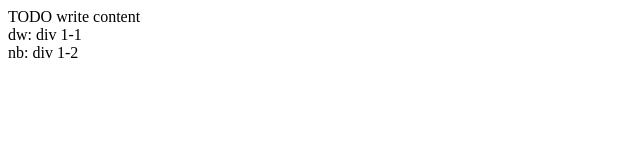
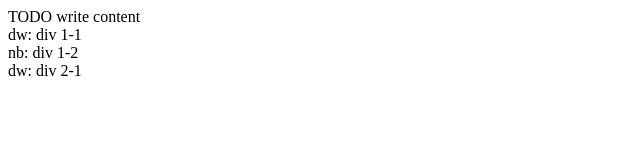
Before and after one commit to IgnacioCorto/conflict_test, a plain HTML site: page conflict_test/public_html/index.html in a window 1280 px wide. Shown: the full height of the page, 0-640 px from the left. Drawn offline with Linux system fonts and the light colour scheme.

Commit message:
dw: div 2-1

```diff
--- a/conflict_test/public_html/index.html
+++ b/conflict_test/public_html/index.html
@@ -12,5 +12,6 @@ and open the template in the editor.
         <div>TODO write content</div>
         <div>dw: div 1-1</div>
         <div>nb: div 1-2</div>
+        <div>dw: div 2-1</div>
     </body>
 </html>
```
